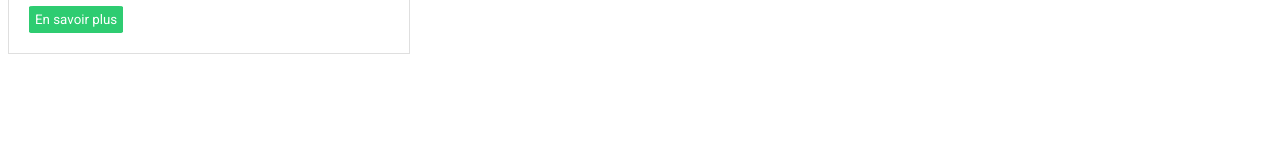
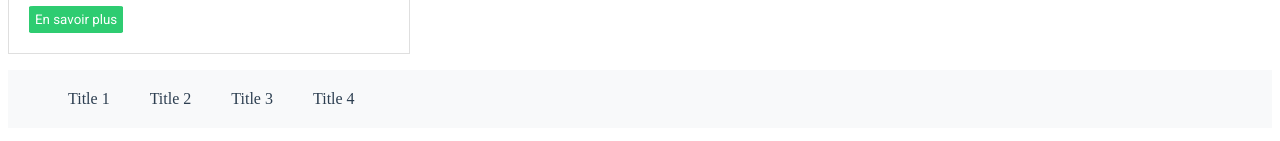
Before and after one commit to CaroleGirard/La-Capsule, a plain HTML site: page index.html in a window 1280 px wide. Shown: the part 894-1035 px from the top of the page. Before the commit the page ends 956 px from the top, so only its background shows below. Drawn offline with Linux system fonts and the light colour scheme.

Commit message:
navbar + correction puces

```diff
--- a/index.html
+++ b/index.html
@@ -29,5 +29,13 @@
             <a href="#"><input type="button" value="En savoir plus" class="bouton"></a>
          </div>
         </div>
+        <div>
+         <ul class="navbar">
+            <li class="navbar-item">Title 1</li>
+            <li class="navbar-item">Title 2</li>
+            <li class="navbar-item">Title 3</li>
+            <li class="navbar-item">Title 4</li>
+         </ul>
+        </div>
      </body>
  </html>
--- a/style.css
+++ b/style.css
@@ -19,7 +19,7 @@ color: #2c3e50;
 
 }
 .list-group-item {
-    display: flex;
+    list-style-type: none;
     border: 1px solid #DFDFDF;
     font-family: 'Roboto', sans-serif;
     padding: 10px;
@@ -57,3 +57,23 @@ color: #2c3e50;
     border: 1px solid #2ecc71;
     padding: 5px;
 }
+
+@media (min-width: 701px) {
+    .navbar {
+        display: flex;
+        background-color: #f8f9fa;
+      }
+}
+@media (max-width: 700px) {
+    .navbar {
+        display: flex;
+        flex-direction: column;
+        background-color: #f8f9fa;
+      }
+}
+
+.navbar-item {
+    list-style-type: none;
+    padding: 20px;
+    color: #2c3e50;
+}
```
